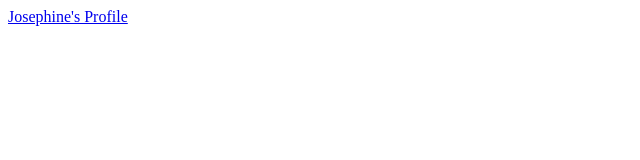
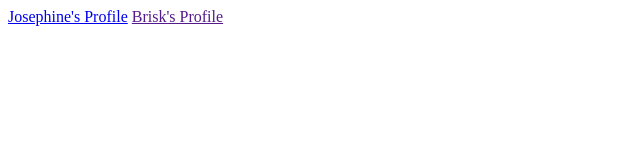
Before and after one commit to Prospertech-github/resumeCollabo, a plain HTML site: page index.html in a window 1280 px wide. Shown: the whole page, without its empty margins (0-640 px from the left). Drawn offline with Linux system fonts and the light colour scheme.

Commit message:
FEAT: Added link to Brisk's page

```diff
--- a/index.html
+++ b/index.html
@@ -7,5 +7,6 @@
 </head>
 <body>
     <a href="josephine.html">Josephine's Profile</a>
+    <a href="">Brisk's Profile</a>
 </body>
 </html>
```
